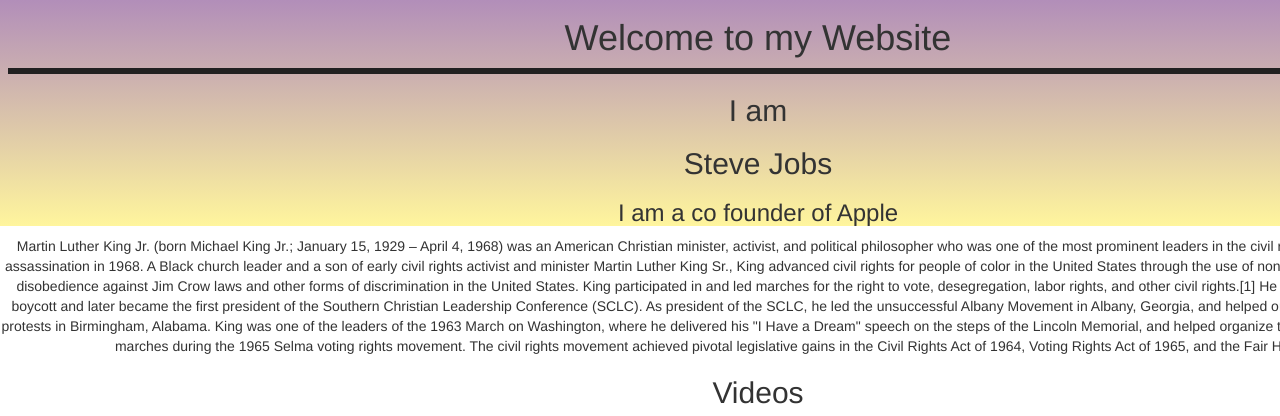
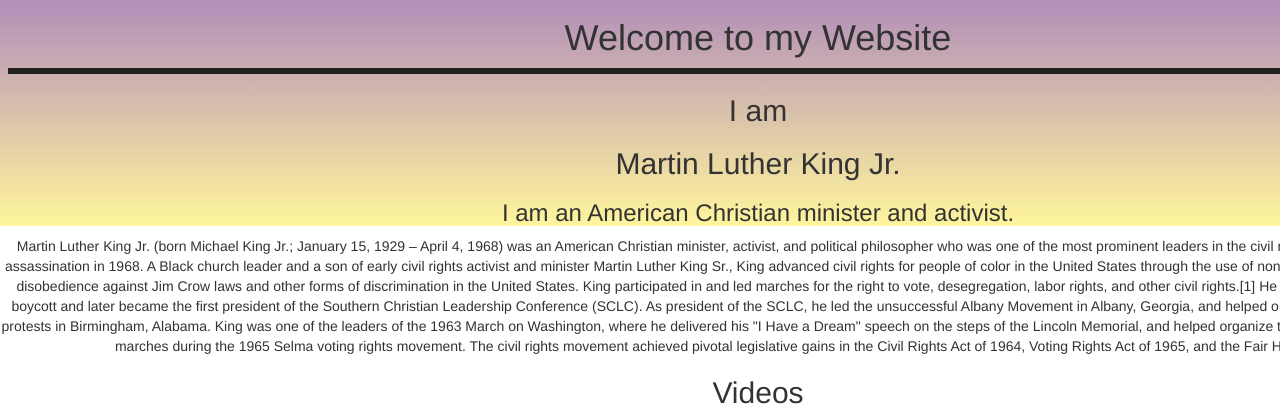
Before and after one commit to FroztyCoder/PersonalWebsite, a plain HTML site: page index.html in a window 1280 px wide. Shown: the part 422-838 px from the top of the page. Drawn offline with nearby package versions, Linux system fonts and the light colour scheme; grey boxes are pictures that could not be loaded.

Commit message:
Update0.01

```diff
--- a/index.html
+++ b/index.html
@@ -51,8 +51,8 @@
       <h1>Welcome to my Website</h1>
       <div class="line"></div>
       <h2> I am </h2>
-      <h2> Steve Jobs </h2>
-      <h3> I am a co founder of Apple</h3>
+      <h2> Martin Luther King Jr. </h2>
+      <h3> I am an American Christian minister and activist.</h3>
   </section>
   <section id="about me">
     <p>Martin Luther King Jr. (born Michael King Jr.; January 15, 1929 – April 4, 1968) was an American Christian minister, activist, and political philosopher who was one of the most prominent leaders in the civil rights movement from 1955 until his assassination in 1968. A Black church leader and a son of early civil rights activist and minister Martin Luther King Sr., King advanced civil rights for people of color in the United States through the use of nonviolent resistance and nonviolent civil disobedience against Jim Crow laws and other forms of discrimination in the United States.
```
